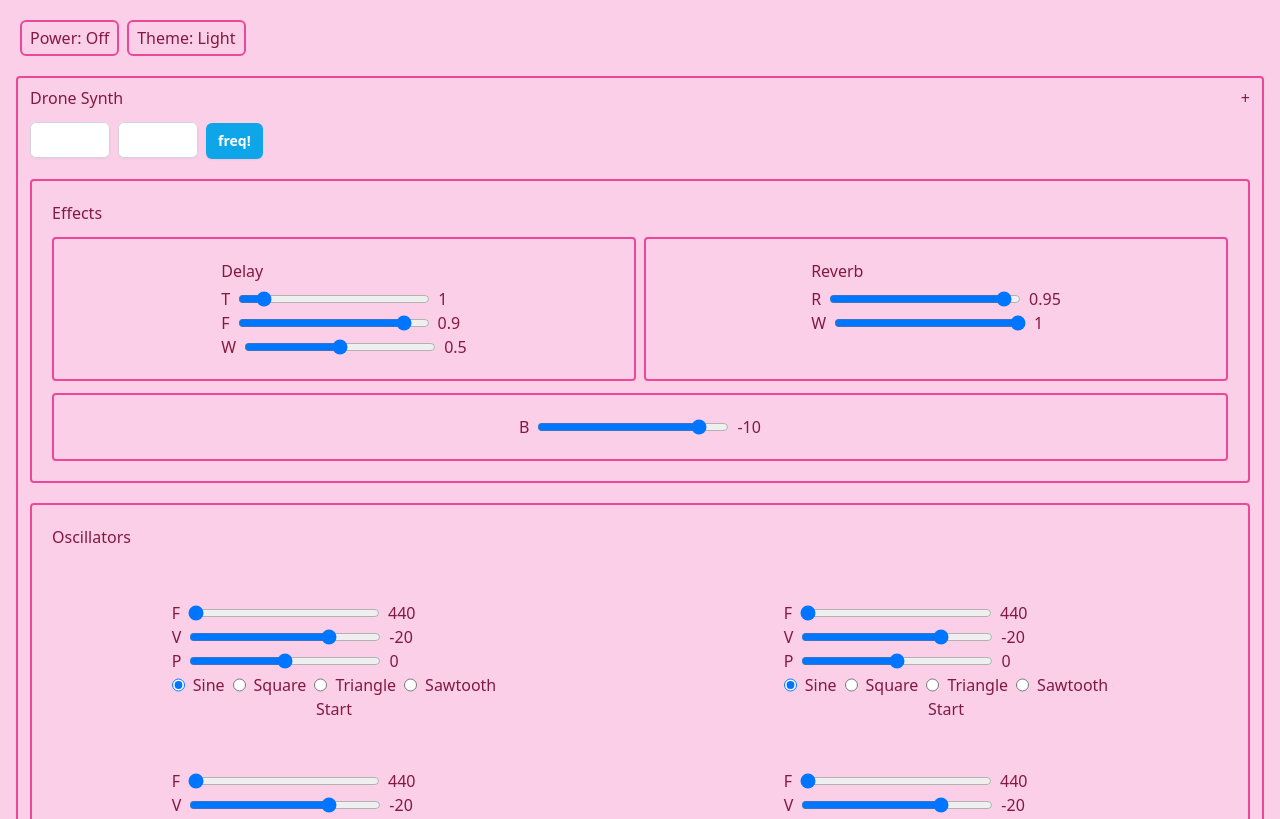
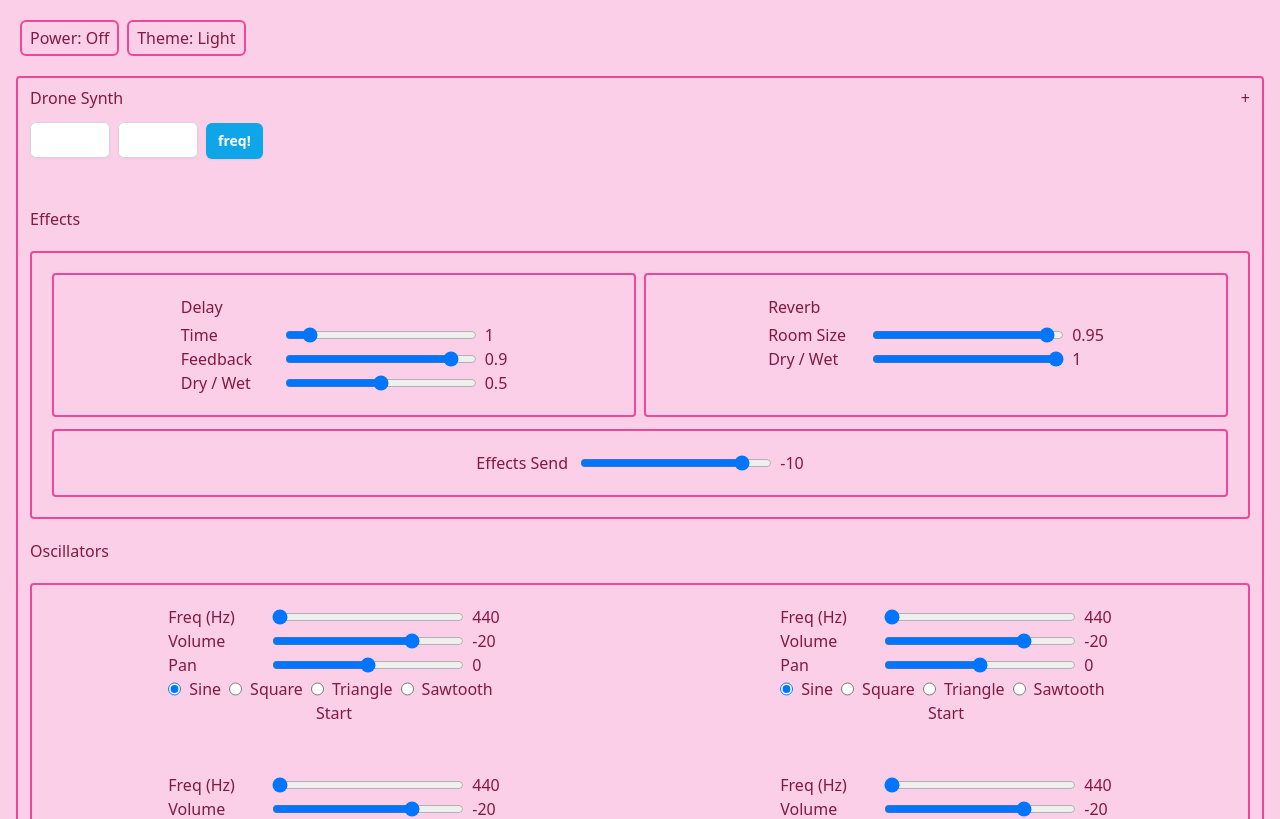
Before and after one commit to daveknapik/tone-drone, a React (Vite) app: page / in a window 1280 px wide. Shown: the top 819 px of the page. Built offline with nearby package versions, Linux system fonts and the light colour scheme.

Commit message:
Label text can now be customized

```diff
--- a/src/components/Delay.tsx
+++ b/src/components/Delay.tsx
@@ -27,6 +27,7 @@ function Delay({ delay }: DelayProps) {
         min={0}
         max={10}
         value={time}
+        labelText="Time"
         step={0.01}
         handleChange={(e) => setTime(parseFloat(e.target.value))}
       />
@@ -35,6 +36,7 @@ function Delay({ delay }: DelayProps) {
         min={0}
         max={1}
         value={feedback}
+        labelText="Feedback"
         step={0.01}
         handleChange={(e) => setFeedback(parseFloat(e.target.value))}
       />
@@ -44,6 +46,7 @@ function Delay({ delay }: DelayProps) {
         max={1}
         value={wet}
         step={0.01}
+        labelText="Dry / Wet"
         handleChange={(e) => setWet(parseFloat(e.target.value))}
       />
     </div>
--- a/src/components/DroneSynth.tsx
+++ b/src/components/DroneSynth.tsx
@@ -124,10 +124,13 @@ function DroneSynth({ oscillatorCount = 6 }: DroneSynthProps) {
           <div className="col-start-7">
             <button onClick={addOscillator}>+</button>
           </div>
-          <FrequencyRangeControl handleFormSubmit={handleFormSubmit} />
+          <FrequencyRangeControl
+            handleFormSubmit={handleFormSubmit}
+            className="mb-7"
+          />
         </div>
+        <div className="col-span-full justify-self-start mt-5">Effects</div>
         <div className="grid grid-cols-1 gap-x-2 gap-y-3 md:grid-cols-2 my-5 border-2 rounded border-pink-500 dark:border-sky-300 p-5">
-          <div className="col-span-full">Effects</div>
           <div className="col-start-1 md:col-start-1 place-items-center border-2 rounded border-pink-500 dark:border-sky-300 p-5">
             <Delay delay={delay} />
           </div>
@@ -137,6 +140,7 @@ function DroneSynth({ oscillatorCount = 6 }: DroneSynthProps) {
           <div className="col-start-1 md:col-start-1 md:col-end-3 place-items-center border-2 rounded border-pink-500 dark:border-sky-300 p-5">
             <Slider
               inputName="bus"
+              labelText="Effects Send"
               min={-80}
               max={0}
               value={mainAudioEffectsBusVolume}
@@ -146,10 +150,8 @@ function DroneSynth({ oscillatorCount = 6 }: DroneSynthProps) {
             />
           </div>
         </div>
+        <div className="col-span-full justify-self-start">Oscillators</div>
         <div className="grid grid-cols-1 md:grid-cols-2 gap-12 my-5 place-items-center border-2 rounded border-pink-500 dark:border-sky-300 p-5">
-          <div className="col-span-full mb-1 justify-self-start">
-            Oscillators
-          </div>
           {oscillators.map((oscillator, i) => (
             <Oscillator
               key={i}
--- a/src/components/FrequencyRangeControl.tsx
+++ b/src/components/FrequencyRangeControl.tsx
@@ -1,12 +1,14 @@
 interface FrequencyRangeControlProps {
+  className?: string;
   handleFormSubmit: (e: React.FormEvent<HTMLFormElement>) => void;
 }
 
 function FrequencyRangeControl({
+  className,
   handleFormSubmit,
 }: FrequencyRangeControlProps) {
   return (
-    <form className="col-span-6" onSubmit={handleFormSubmit}>
+    <form className={"col-span-6 " + className} onSubmit={handleFormSubmit}>
       <input
         className="w-20 mr-2 rounded-md border-0 px-1 py-1.5 text-gray-900 shadow-sm ring-1 ring-inset ring-gray-300 placeholder:text-gray-400 focus:ring-2 focus:ring-inset focus:ring-indigo-600"
         max="20000"
--- a/src/components/Oscillator.tsx
+++ b/src/components/Oscillator.tsx
@@ -55,6 +55,7 @@ function Oscillator({
     <div>
       <Slider
         inputName="frequency"
+        labelText="Freq (Hz)"
         min={minFreq}
         max={maxFreq}
         value={frequency}
@@ -62,6 +63,7 @@ function Oscillator({
       />
       <Slider
         inputName="volume"
+        labelText="Volume"
         min={-80}
         max={0}
         value={volume}
@@ -69,6 +71,7 @@ function Oscillator({
       />
       <Slider
         inputName="pan"
+        labelText="Pan"
         min={-1}
         max={1}
         value={pan}
--- a/src/components/Reverb.tsx
+++ b/src/components/Reverb.tsx
@@ -21,20 +21,22 @@ function Reverb({ reverb }: ReverbProps) {
     <div>
       <div className="col-span-full mb-1">Reverb</div>
       <Slider
+        handleChange={(e) => setRoomSize(parseFloat(e.target.value))}
         inputName="roomSize"
+        labelText="Room Size"
+        max={1}
         min={0}
-        max={1}
+        step={0.01}
         value={roomSize}
-        step={0.01}
-        handleChange={(e) => setRoomSize(parseFloat(e.target.value))}
       />
       <Slider
+        handleChange={(e) => setWet(parseFloat(e.target.value))}
         inputName="wet"
+        labelText="Dry / Wet"
+        max={1}
         min={0}
-        max={1}
+        step={0.01}
         value={wet}
-        step={0.01}
-        handleChange={(e) => setWet(parseFloat(e.target.value))}
       />
     </div>
   );
--- a/src/components/Slider.tsx
+++ b/src/components/Slider.tsx
@@ -3,6 +3,7 @@ import { useId } from "react";
 interface SliderProps {
   handleChange: (event: React.ChangeEvent<HTMLInputElement>) => void;
   inputName: string;
+  labelText?: string;
   max: number;
   min: number;
   step?: number;
@@ -12,6 +13,7 @@ interface SliderProps {
 function Slider({
   handleChange,
   inputName,
+  labelText,
   max,
   min,
   step,
@@ -21,7 +23,9 @@ function Slider({
 
   return (
     <div className="flex space-x-2">
-      <label htmlFor={id}>{inputName.charAt(0).toUpperCase()}</label>
+      <label htmlFor={id} className={labelText ? "w-24" : ""}>
+        {labelText ? labelText : inputName.charAt(0).toUpperCase()}
+      </label>
       <input
         className="w-48"
         id={id}
```
